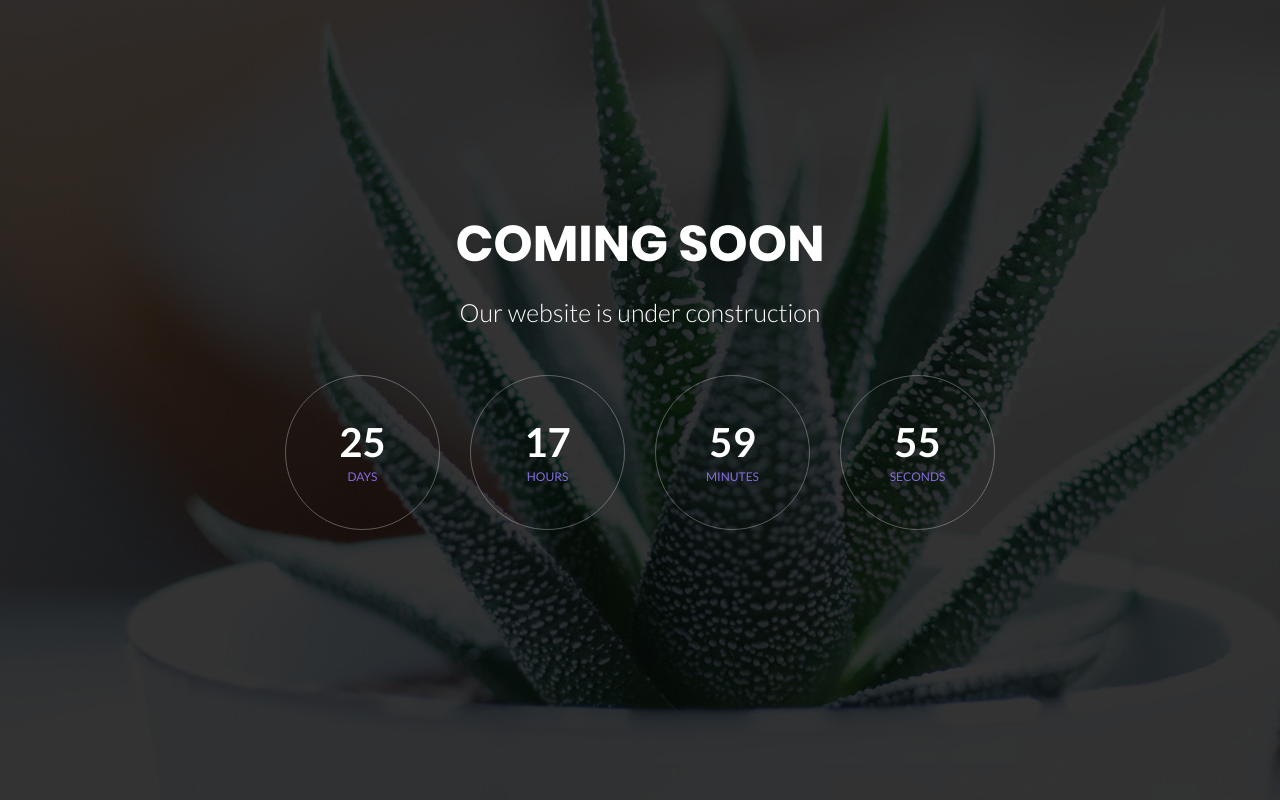
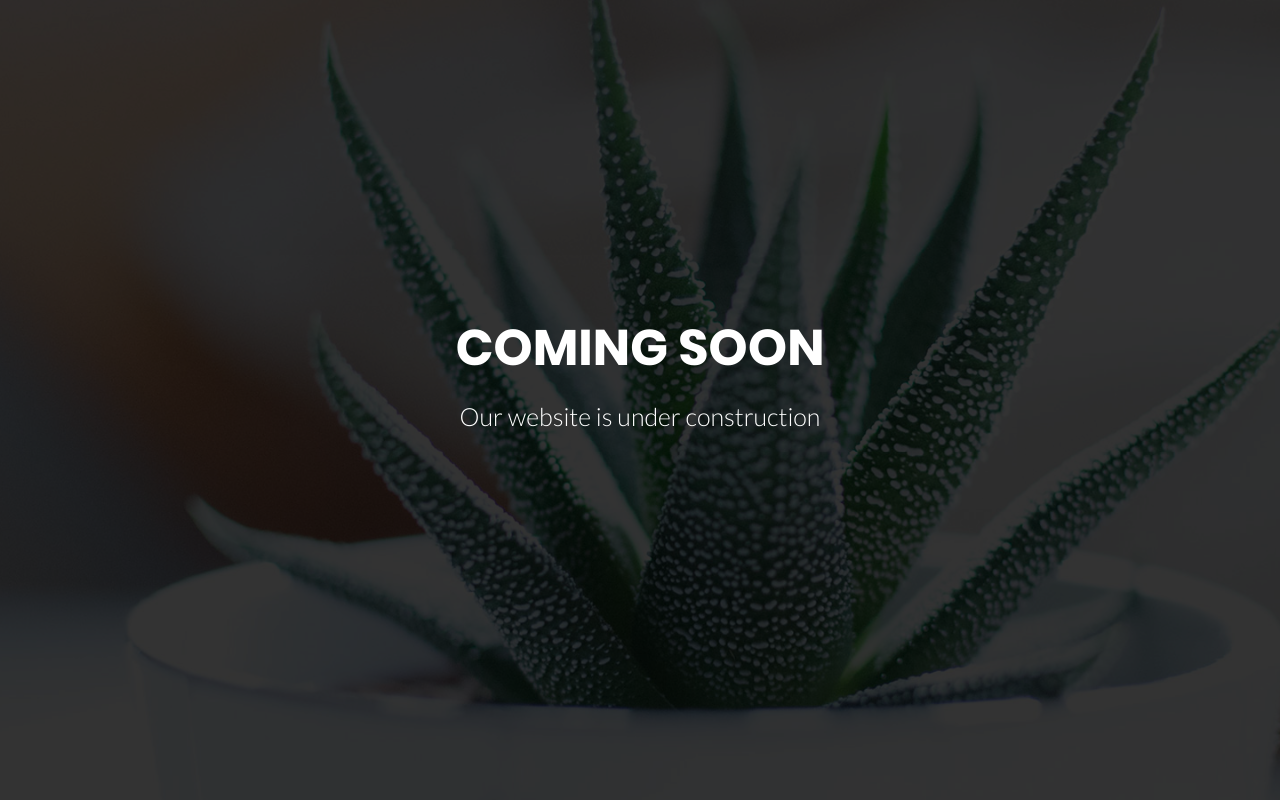
Before and after one commit to analyst15/Under-Construction-Elimisha-Watoto, a plain HTML site: page index.html in a window 1280 px wide. Drawn offline with Linux system fonts and the light colour scheme.

Commit message:
Update index.html

```diff
--- a/index.html
+++ b/index.html
@@ -38,28 +38,6 @@
 			<p class="m2-txt1 txt-center p-b-48">
 				Our website is under construction
 			</p>
-
-			<div class="flex-w flex-c-m cd100 p-b-33">
-				<div class="flex-col-c-m size2 bor1 m-l-15 m-r-15 m-b-20">
-					<span class="l2-txt1 p-b-9 days">35</span>
-					<span class="s2-txt1">Days</span>
-				</div>
-
-				<div class="flex-col-c-m size2 bor1 m-l-15 m-r-15 m-b-20">
-					<span class="l2-txt1 p-b-9 hours">17</span>
-					<span class="s2-txt1">Hours</span>
-				</div>
-
-				<div class="flex-col-c-m size2 bor1 m-l-15 m-r-15 m-b-20">
-					<span class="l2-txt1 p-b-9 minutes">50</span>
-					<span class="s2-txt1">Minutes</span>
-				</div>
-
-				<div class="flex-col-c-m size2 bor1 m-l-15 m-r-15 m-b-20">
-					<span class="l2-txt1 p-b-9 seconds">39</span>
-					<span class="s2-txt1">Seconds</span>
-				</div>
-			</div>
 
 			<!--<form class="w-full flex-w flex-c-m validate-form">
 
```
